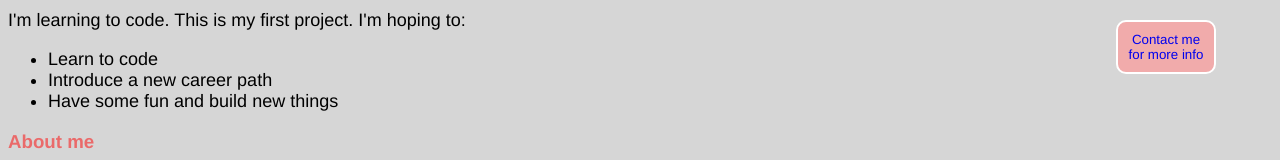
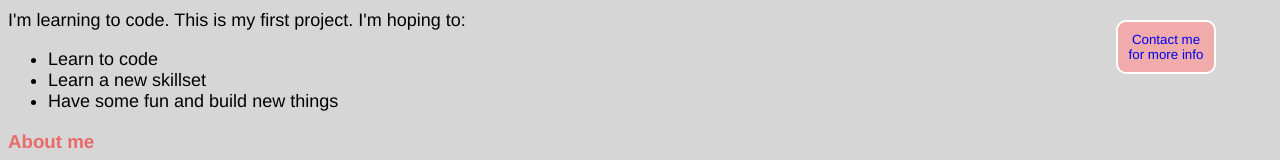
Before and after one commit to zackraubuck/zackraubuck.github.io, a plain HTML site: page index.html in a window 1280 px wide. Shown: the part 620-780 px from the top of the page. Drawn offline with Linux system fonts and the light colour scheme.

Commit message:
commit 8192020

```diff
--- a/index.html
+++ b/index.html
@@ -16,7 +16,7 @@
 <p>I'm learning to code. This is my first project. I'm hoping to:</p>
 <ul>
     <li>Learn to code</li>
-    <li>Introduce a new career path</li>
+    <li>Learn a new skillset</li>
     <li>Have some fun and build new things</li>
 </ul>
 
```
